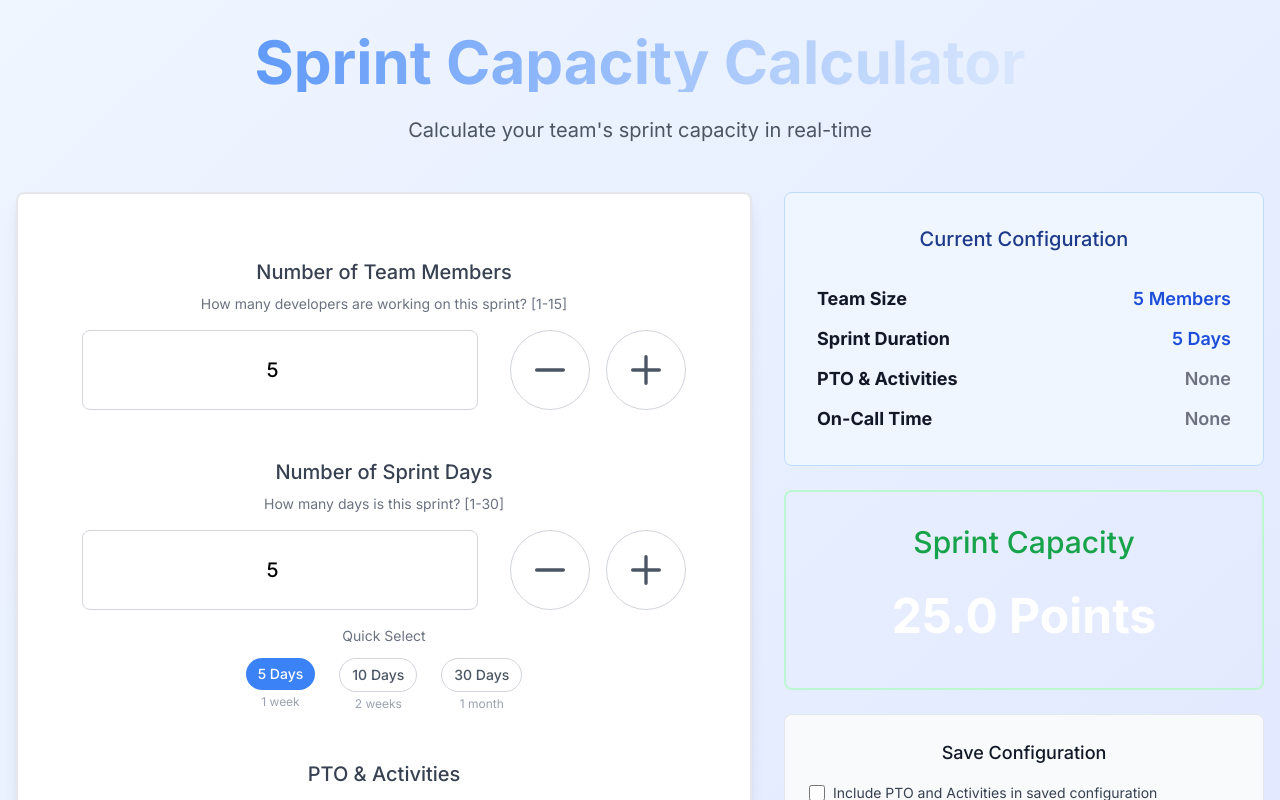
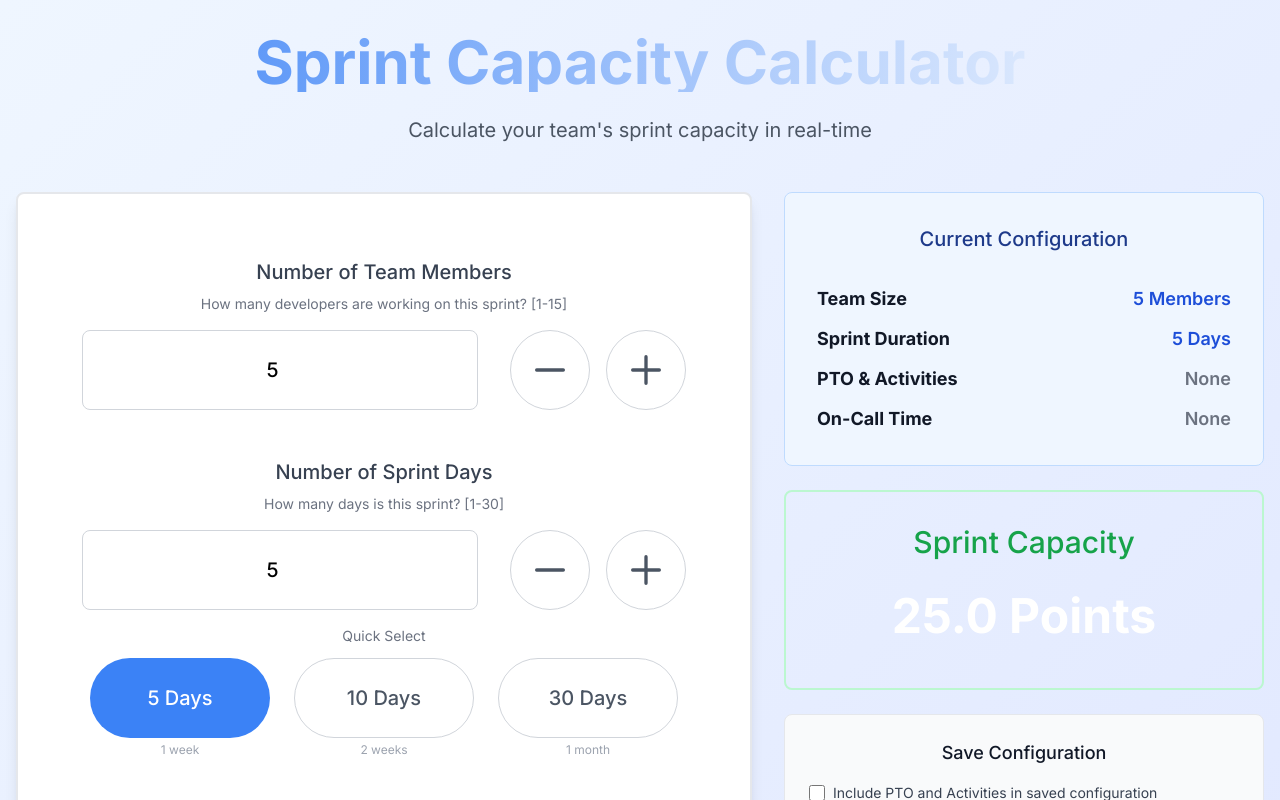
Before and after one commit to CampAsAChamp/sprint-planner, a Next.js app: page / in a window 1280 px wide. Shown: the top 800 px of the page. Built offline with nearby package versions, Linux system fonts and the light colour scheme.

Commit message:
Update quick select buttons

```diff
--- a/app/components/QuickSelect.tsx
+++ b/app/components/QuickSelect.tsx
@@ -35,7 +35,8 @@ export default function QuickSelect({ title, options, selectedValue, onSelect, s
             <Button
               onClick={() => onSelect(option.value)}
               variant={selectedValue === option.value ? 'primary' : 'secondary'}
-              size="sm"
+              size="xl"
+              className="h-16 sm:h-20 min-w-[160px] sm:min-w-[180px] rounded-full"
               ariaLabel={option.ariaLabel}
             >
               {option.label}
```
